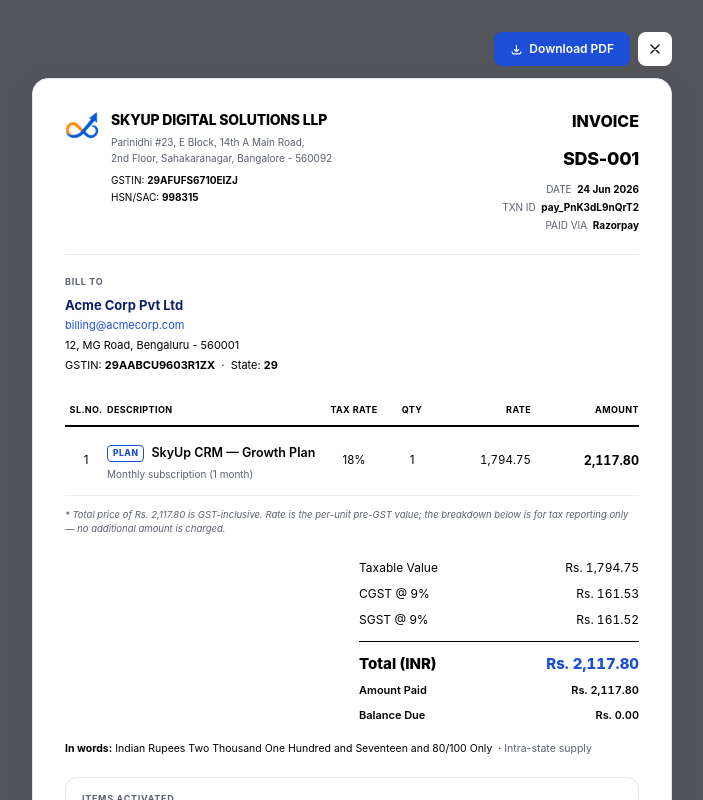
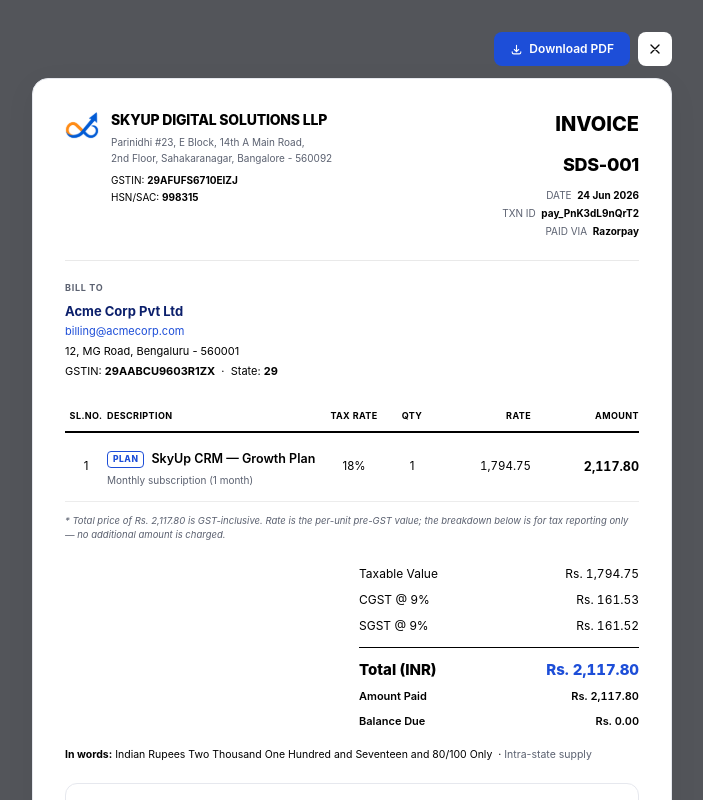
Before and after one commit to skyupdigitalsolutions-cpu/skyup-crm-frontend, a React (Vite) app: page /invoice-test in a window 1280 px wide. Shown: the whole page, without its empty margins (288-991 px from the left). Built offline with nearby package versions, Linux system fonts and the light colour scheme; no server answers.

Commit message:
Increase font size of invoice title
Increased the font size of the invoice title for better visibility.

```diff
--- a/src/components/InvoiceReceipt.jsx
+++ b/src/components/InvoiceReceipt.jsx
@@ -228,7 +228,7 @@ export default function InvoiceReceipt({ invoice, company: companyProp, onClose
               </div>
 
               <div style={{ textAlign: "right", flexShrink: 0 }}>
-               <div style={{fontSize:16, fontWeight:800}}>INVOICE</div>
+               <div style={{fontSize:20, fontWeight:800}}>INVOICE</div>
                 <div style={{ fontSize: 18, fontWeight: 800, marginTop: 12, letterSpacing: "-.3px" }}>
                   {invoice.invoiceId}
                 </div>
```
